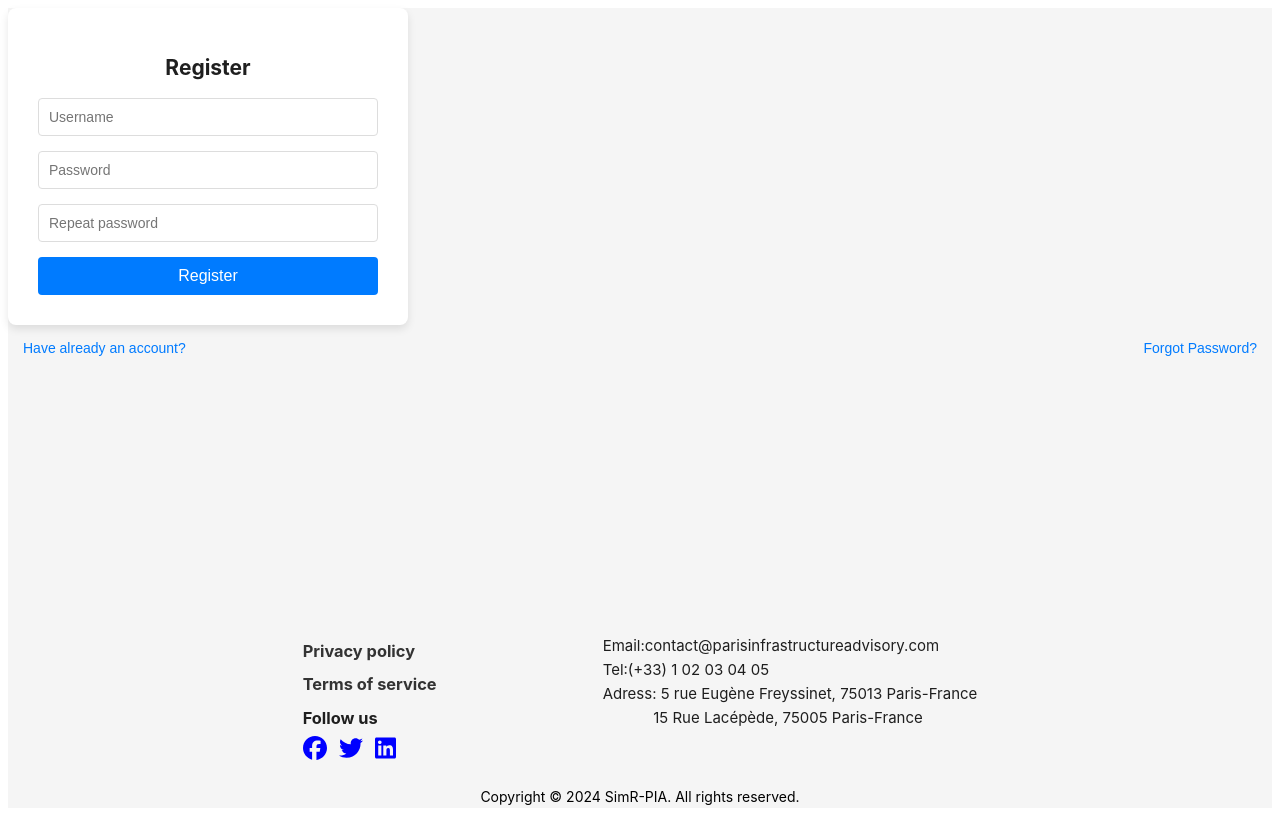
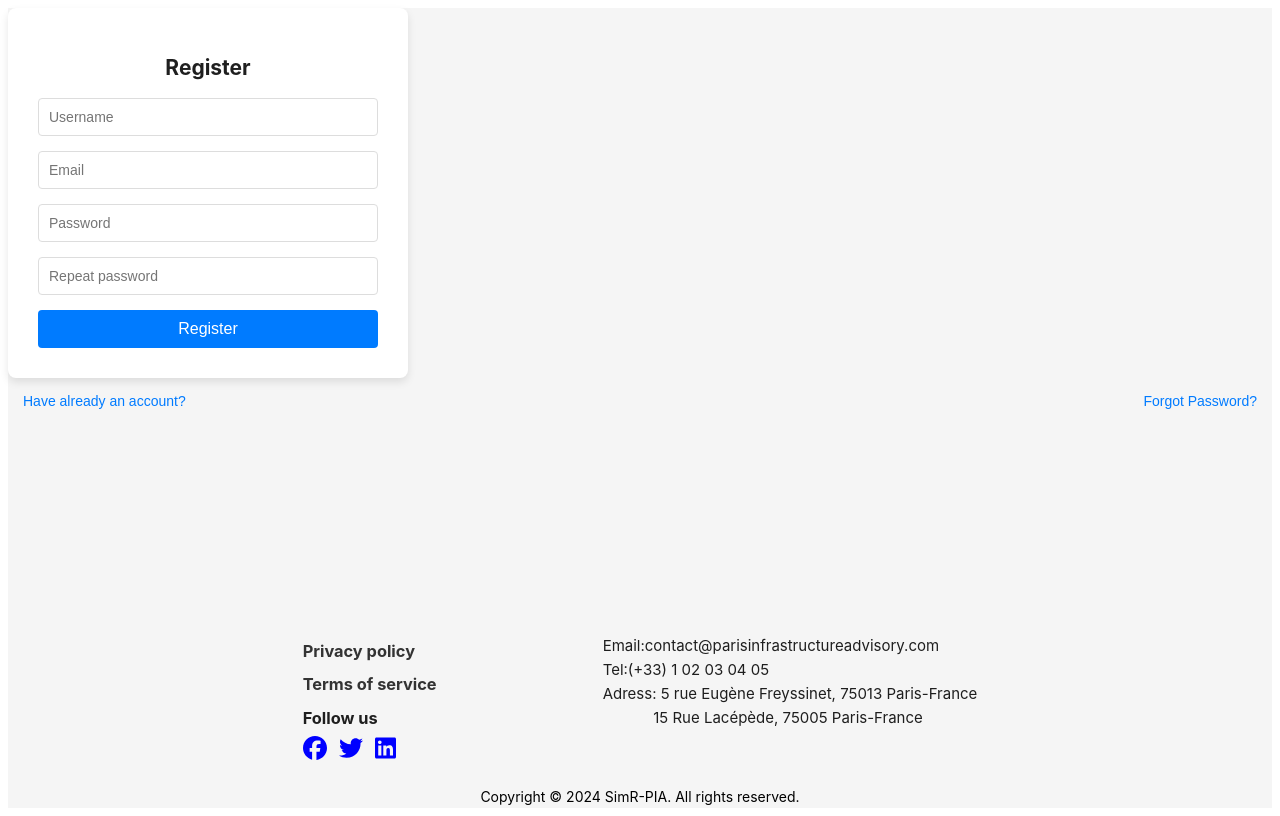
Before and after one commit to Paul-PIA/simr-frontend, a Next.js app: page /auth in a window 1280 px wide. Both pictures are taken after a click on the button "Not have account?". Built offline with nearby package versions, Linux system fonts and the light colour scheme.

Commit message:
Inscription

```diff
--- a/contents/Register.js
+++ b/contents/Register.js
@@ -1,11 +1,26 @@
 import React, { useState } from "react";
+import { apiClient } from "../services/api";
 
 export default function Register() {
   return (
     <div>
       <div className="auth-form">
         <h2>Register</h2>
-        <form>
+        <form
+  name="register"
+  onSubmit={(e) => {
+    e.preventDefault();
+    apiClient({
+      method: 'POST',
+      path: 'auth/registration/',
+      data: {
+        username: document.forms.register.username.value,
+        email:document.forms.register.email.value,
+        password1: document.forms.register.password1.value,
+        password2: document.forms.register.password2.value
+      }
+    });
+  }}>
           <label>
             <input
               type="text"
@@ -16,8 +31,16 @@ export default function Register() {
           </label>
           <label>
             <input
+              type="text"
+              name="email"
+              placeholder="Email"
+              required
+            />
+          </label>
+          <label>
+            <input
               type="password"
-              name="password"
+              name="password1"
               placeholder="Password"
               required
             />
@@ -25,7 +48,7 @@ export default function Register() {
           <label>
             <input
               type="password"
-              name="password"
+              name="password2"
               placeholder="Repeat password"
               required
             />
```
